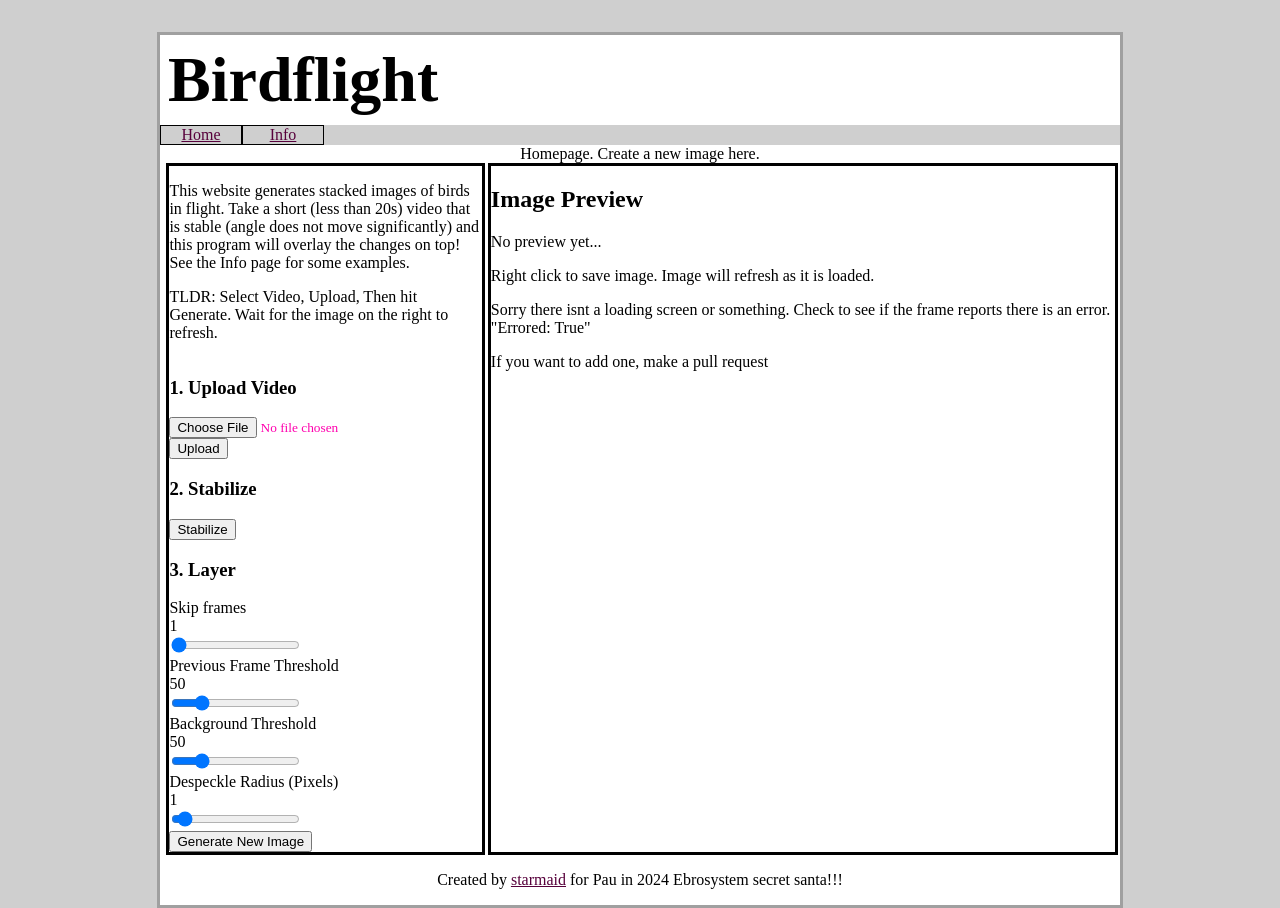
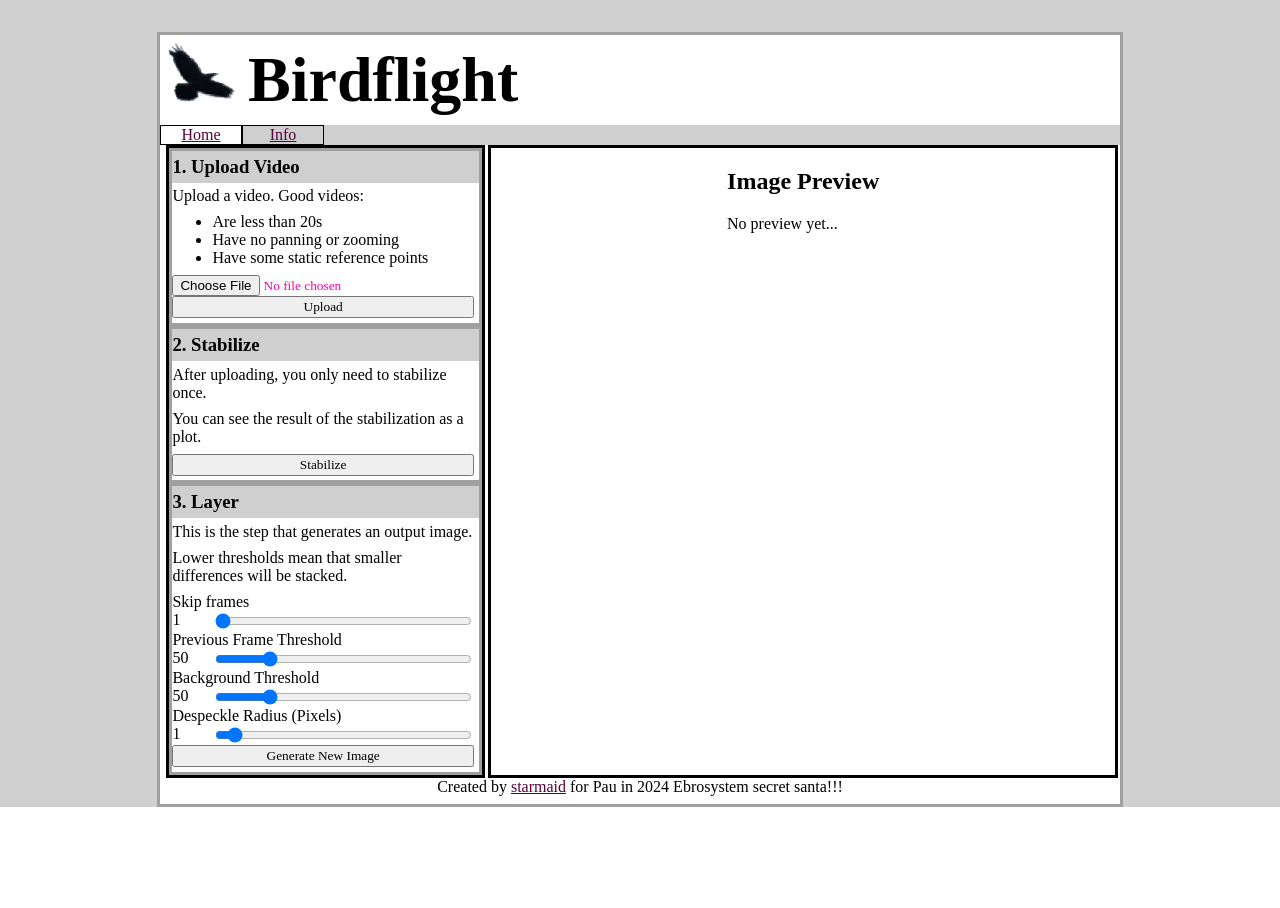
Before and after one commit to starmaid/birdflight, a Flask app: page / in a window 1280 px wide. After the commit the page ends 807 px from the top, so only its background shows below. Run offline with Flask 3, Linux system fonts and the light colour scheme; some libraries are stand-ins or nearby versions.

Commit message:
more progress on homepage menu

```diff
--- a/app/static/styles.css
+++ b/app/static/styles.css
@@ -6,6 +6,8 @@
 p {
     font-family: DMSerifText-Regular;
     color: black;
+    margin: 0;
+    margin-bottom: 0.5rem;
 }
 
 a {
@@ -16,6 +18,18 @@ a {
 h2 {
     font-family: DMSerifText-Regular;
     color: black;
+}
+
+h3 {
+    font-family: DMSerifText-Regular;
+    color: black;
+    margin: 0.3rem;
+    margin-left: 0;
+}
+
+ul {
+    margin: 0;
+    margin-bottom: 0.5rem;
 }
 
 label {
@@ -79,6 +93,17 @@ body {
     border: 2px;
 }
 
+.row-header-line {
+    display: flex;
+    flex-direction: row;
+    justify-content: start;
+}
+
+.logo-img {
+    height:5rem;
+    width: 5rem;
+}
+
 .logo {
     font-family: DMSerifText-Regular;
     font-size: 4rem;
@@ -130,7 +155,7 @@ body {
     width: 33%;
     display: flex;
     flex-flow: column;
-    align-items: start;
+    align-items: stretch;
     background-color: white;
     border-radius: 0rem;
     border-style: solid;
@@ -150,8 +175,51 @@ body {
 }
 
 .entry-step {
-    text-align: left;
+    display: flex;
+    flex-direction: column;
+    align-items: stretch;
+    border-style: solid;
+    border-color: var(--mid-border);
 }
+
+.entry-step-title {
+    background-color: var(--background);
+}
+
+.entry-step-body {
+    margin: 0.3rem;
+    margin-left: 0;
+}
+
+.slider-and-value {
+    display: flex;
+    flex-direction: row;
+    align-items: start;
+}
+
+.slider-value {
+    width: 3rem;
+}
+
+.slider {
+    width: 100%;
+    background: #57003b;
+}
+
+button {
+    width: 100%;
+    font-family: DMSerifText-Regular;
+}
+
+
+
+
+
+
+
+
+
+
 
 .box {
     display: flex;
--- a/app/templates/index.html
+++ b/app/templates/index.html
@@ -1,12 +1,16 @@
 {% extends "layout.html" %}
 
 {% block pageinfo %}
-<p class="pageinfo-text">Homepage. Create a new image here.</p>
+<script>
+  var activeTab = document.getElementById("tab-home")
+  activeTab.style.backgroundColor = "#FFFFFF";
+</script>
 {% endblock %}
 
 {% block content %}
 <div class="parent">
   <div class="left">
+    <!--
     <div>
       <p>This website generates stacked images of birds in flight. Take a short (less than 20s) video that is stable
         (angle
@@ -15,9 +19,21 @@
       </p>
       <p>TLDR: Select Video, Upload, Then hit Generate. Wait for the image on the right to refresh.</p>
     </div>
+-->
+    <div class="entry-step">
+      <div class="entry-step-title">
+        <h3>1. Upload Video</h3>
+      </div>
+      <div class="entry-step-body">
+        <p>
+          Upload a video. Good videos:
+        </p>
+        <ul>
+          <li>Are less than 20s</li>
+          <li>Have no panning or zooming</li>
+          <li>Have some static reference points</li>
+        </ul>
 
-    <div class="entry-step">
-      <h3>1. Upload Video</h3>
         <form action="/api/upload" method="post" enctype="multipart/form-data">
           <input type="file" name="videofile" id="videofile" accept="video/*"><br>
           <button type="submit">Upload</button>
@@ -26,33 +42,55 @@
         <p>Message: {{ error }}</p>
         {% endif %}
       </div>
+    </div>
     <div class="entry-step">
+      <div class="entry-step-title">
         <h3>2. Stabilize</h3>
+      </div>
+      <div class="entry-step-body">
+        <p>After uploading, you only need to stabilize once.</p>
+        <p>You can see the result of the stabilization as a plot.</p>
         <form action="/api/stabilize" method="post" enctype="multipart/form-data">
           <button type="submit">Stabilize</button>
         </form>
       </div>
+    </div>
 
     <div class="entry-step">
+      <div class="entry-step-title">
 
         <h3>3. Layer</h3>
+      </div>
+      <div class="entry-step-body">
+        <p>
+          This is the step that generates an output image.
+        </p>
+        <p>Lower thresholds mean that smaller differences will be stacked.</p>
         <form action="/" method="post" enctype="multipart/form-data">
           <label for="range1">Skip frames</label>
-        <div id="range1"></div>
+          <div class="slider-and-value">
+            <div class="slider-value" id="range1"></div>
             <input type="range" min="1" max="15" value="1" class="slider" id="range1slider" name="range1slider">
-        <br>
+          </div>
+
           <label for="range2">Previous Frame Threshold</label>
-        <div id="range2"></div>
+          <div class="slider-and-value">
+            <div class="slider-value" id="range2"></div>
             <input type="range" min="0" max="255" value="50" class="slider" id="range2slider" name="range2slider">
-        <br>
+          </div>
+
           <label for="range3">Background Threshold</label>
-        <div id="range3"></div>
+          <div class="slider-and-value">
+            <div class="slider-value" id="range3"></div>
             <input type="range" min="0" max="255" value="50" class="slider" id="range3slider" name="range3slider">
-        <br>
+          </div>
+
           <label for="range4">Despeckle Radius (Pixels)</label>
-        <div id="range4"></div>
+          <div class="slider-and-value">
+
+            <div class="slider-value" id="range4"></div>
             <input type="range" min="0" max="20" value="1" class="slider" id="range4slider" name="range4slider">
-        <br>
+          </div>
           <button type="submit">Generate New Image</button>
         </form>
 
@@ -94,6 +132,7 @@
           }
         </script>
       </div>
+    </div>
 
   </div>
   <div class="right">
@@ -106,11 +145,6 @@
       {% else %}
       <p>No preview yet...</p>
       {% endif %}
-
-      <p>Right click to save image. Image will refresh as it is loaded.</p>
-      <p>Sorry there isnt a loading screen or something. Check to see if the frame reports there is an error. "Errored:
-        True"</p>
-      <p>If you want to add one, make a pull request</p>
     </div>
   </div>
 </div>
--- a/app/templates/info.html
+++ b/app/templates/info.html
@@ -1,6 +1,10 @@
 {% extends "layout.html" %}
+
 {% block pageinfo %}
-<p class="pageinfo text">Info page.</p>
+<script>
+  var activeTab = document.getElementById("tab-info")
+  activeTab.style.backgroundColor = "#FFFFFF";
+</script>
 {% endblock %}
 
 {% block left %}
--- a/app/templates/layout.html
+++ b/app/templates/layout.html
@@ -12,12 +12,19 @@
     <div class="page-container">
       <div class="page-container-box">
         <div class="row-header">
-          <h1 class="logo">
-            Birdflight
-          </h1>
+          <div class="row-header-line">
+            <div class="logo-img">
+              <img src="{{ url_for('static', filename='logo.png') }}">
+            </div>
+            <div>
+              <h1 class="logo">
+                Birdflight
+              </h1>
+            </div>
+          </div>
           <div class="menubar">
-            <div class="menubar-item"><a href="{{ url_for('index') }}">Home</a></div>
-            <div class="menubar-item"><a href="{{ url_for('info') }}">Info</a></div>
+            <div class="menubar-item" id="tab-home"><a href="{{ url_for('index') }}">Home</a></div>
+            <div class="menubar-item" id="tab-info"><a href="{{ url_for('info') }}">Info</a></div>
           </div>
           {% block pageinfo %}
           {% endblock %}
```
Lines whose indentation alone changed are shown as unchanged.
